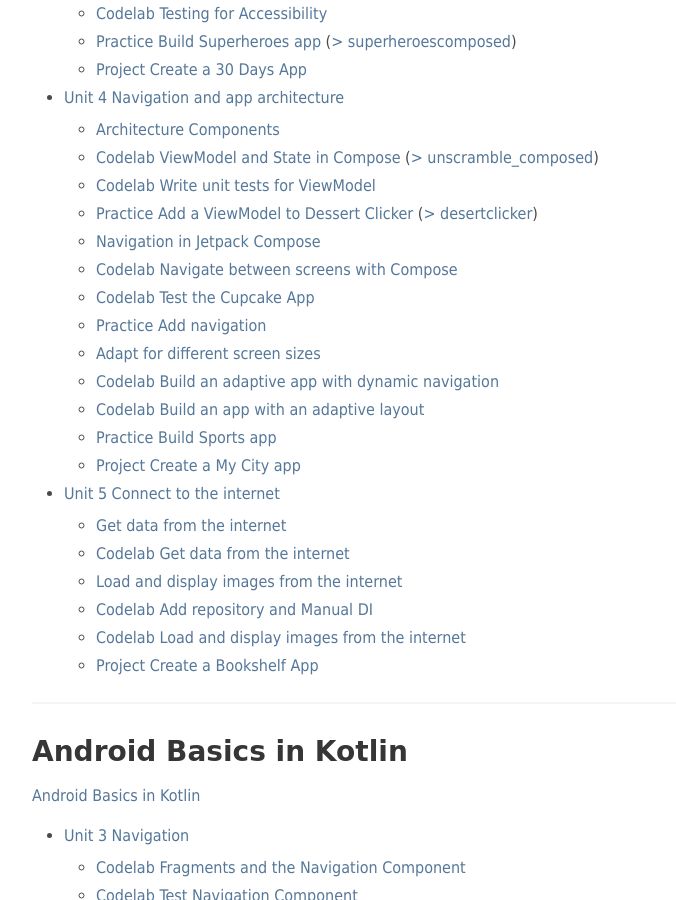
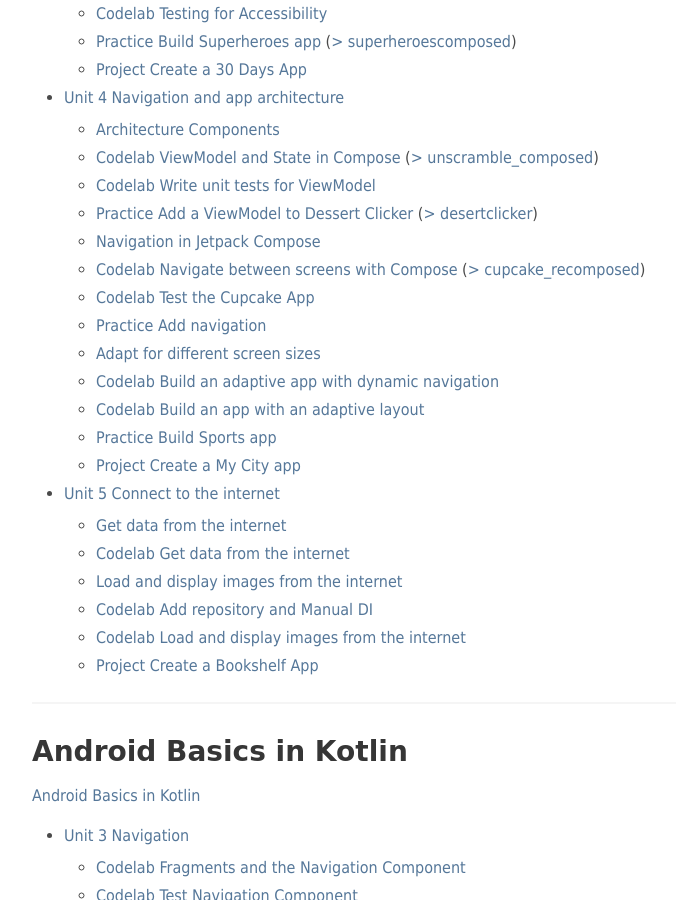
Before and after one commit to mspath/mspath.github.io, a Jekyll site: the page built from courses/android.md, in a window 1280 px wide and 900 px high, scrolled down 648 px. Shown: the whole window, without its empty margins (32-708 px from the left). Built offline with Jekyll 4.4.1, drawn with Linux system fonts in a browser that asks for light colours.

Commit message:
add cupcake

```diff
--- a/courses/android.md
+++ b/courses/android.md
@@ -30,7 +30,7 @@
   - [Codelab Write unit tests for ViewModel](https://developer.android.com/codelabs/basic-android-kotlin-compose-test-viewmodel)
   - [Practice Add a ViewModel to Dessert Clicker](https://developer.android.com/codelabs/basic-android-kotlin-compose-practice-viewmodel) ([> desertclicker](https://github.com/mspath/desertclicker))
   - [Navigation in Jetpack Compose](https://developer.android.com/courses/pathways/android-basics-compose-unit-4-pathway-2)
-  - [Codelab Navigate between screens with Compose](https://developer.android.com/codelabs/basic-android-kotlin-compose-navigation)
+  - [Codelab Navigate between screens with Compose](https://developer.android.com/codelabs/basic-android-kotlin-compose-navigation) ([> cupcake_recomposed](https://github.com/mspath/cupcake_recomposed))
   - [Codelab Test the Cupcake App](https://developer.android.com/codelabs/basic-android-kotlin-compose-test-cupcake)
   - [Practice Add navigation](https://developer.android.com/codelabs/basic-android-kotlin-compose-practice-navigation)
   - [Adapt for different screen sizes](https://developer.android.com/courses/pathways/android-basics-compose-unit-4-pathway-3)
```
